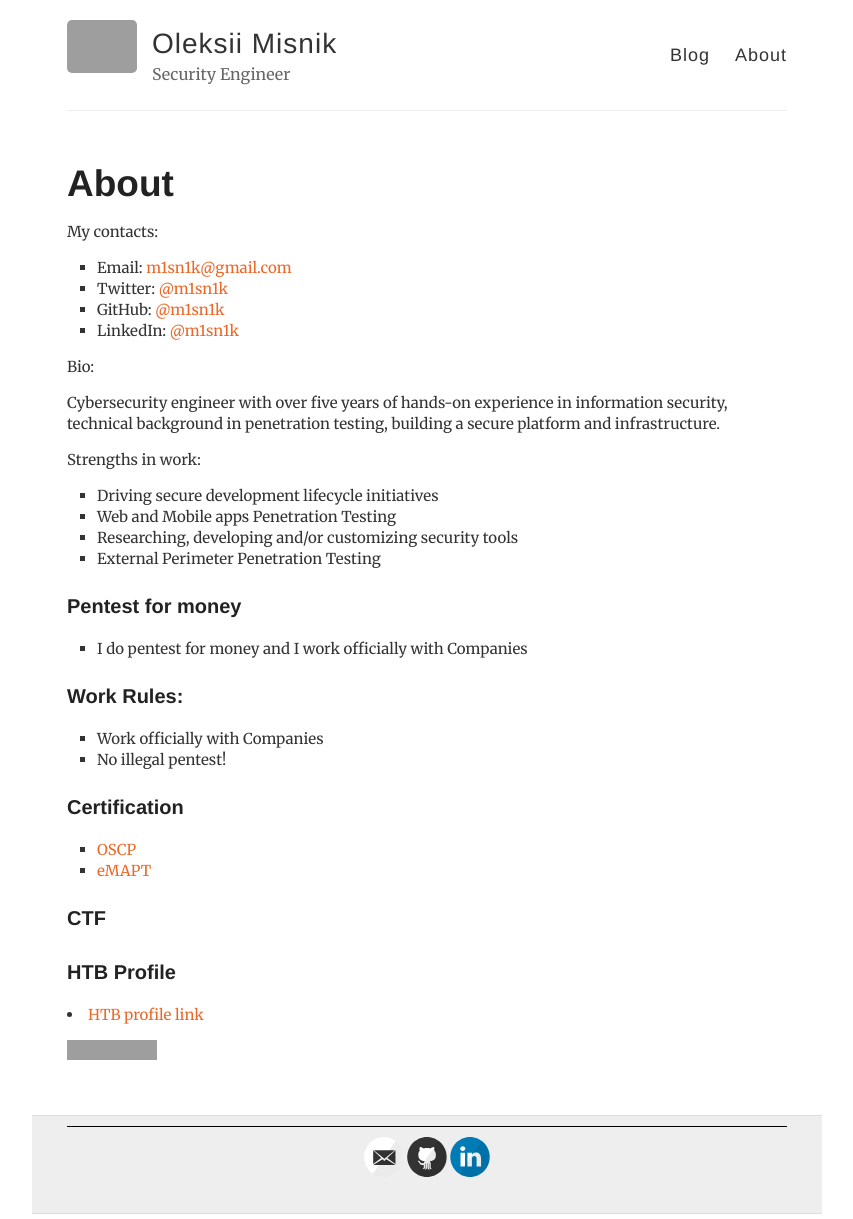
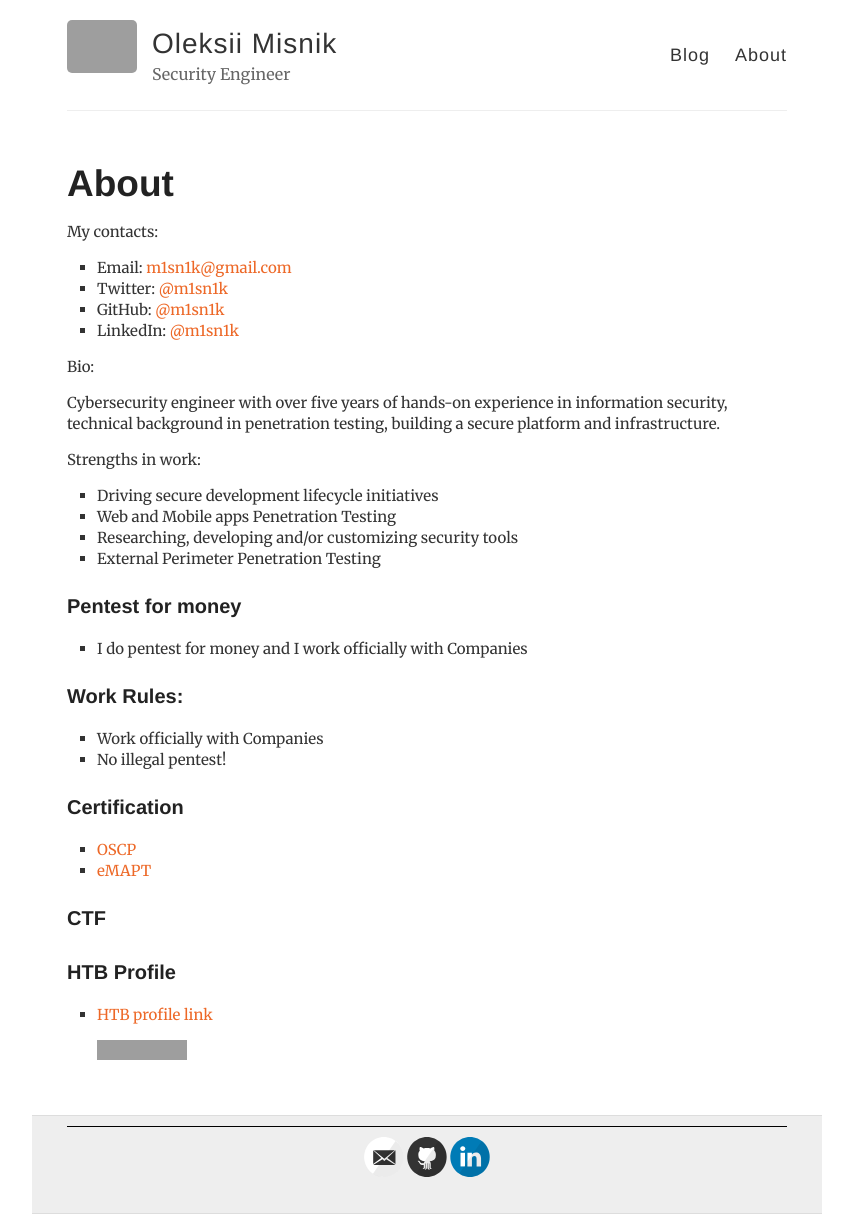
Before and after one commit to m1sn1k/m1sn1k.github.io, a Jekyll site: the page built from about.md, in a window 1280 px wide. Shown: the whole page, without its empty margins (213-1066 px from the left). Built offline with Jekyll 4.4.1, drawn with Linux system fonts in a browser that asks for light colours; grey boxes are pictures that could not be loaded.

Commit message:
Testing own site

```diff
--- a/about.md
+++ b/about.md
@@ -49,7 +49,11 @@ permalink: /about/
 </ul>
 <h3 class="code-line" data-line-start=20 data-line-end=21><a id="CTF"></a>CTF</h3>
 <h3 class="code-line" data-line-start=0 data-line-end=1><a id="HTB Profile"></a>HTB Profile</h3>
+<ul>
 <li class="has-line-data" data-line-start="22" data-line-end="23"><a href="https://www.hackthebox.eu/home/users/profile/576">HTB profile link</a></li>
-<p class="has-line-data" data-line-start="2" data-line-end="3"><img src="http://www.hackthebox.eu/badge/image/576" alt="Hack The Box"></p>
+
+<p class="has-line-data" data-line-start="2" data-line-end="3"><img src="http://www.hackthebox.eu/badge/image/576"
+alt="Hack The Box"></p>
+</ul>
 </body>
 </html>
```
